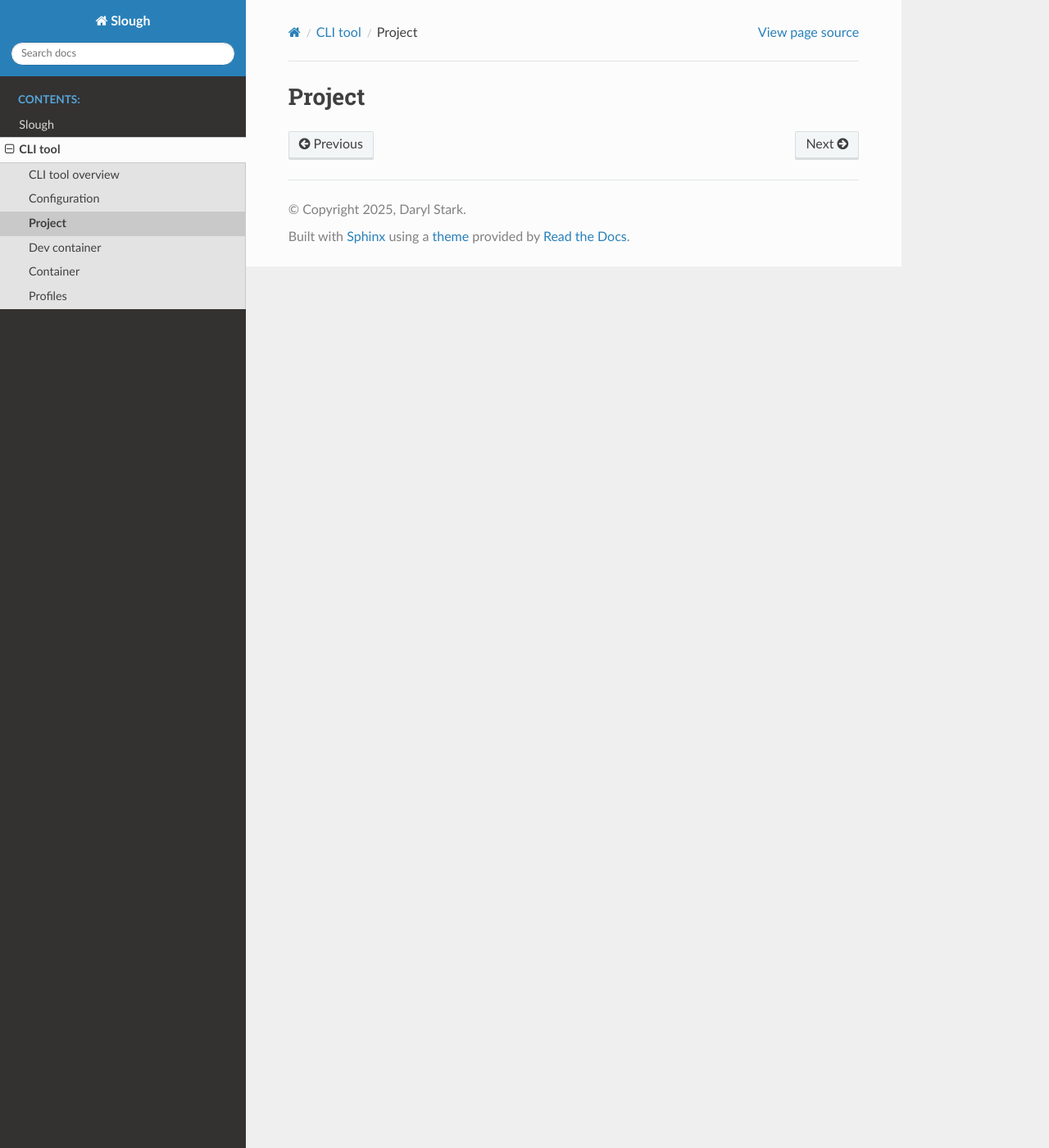
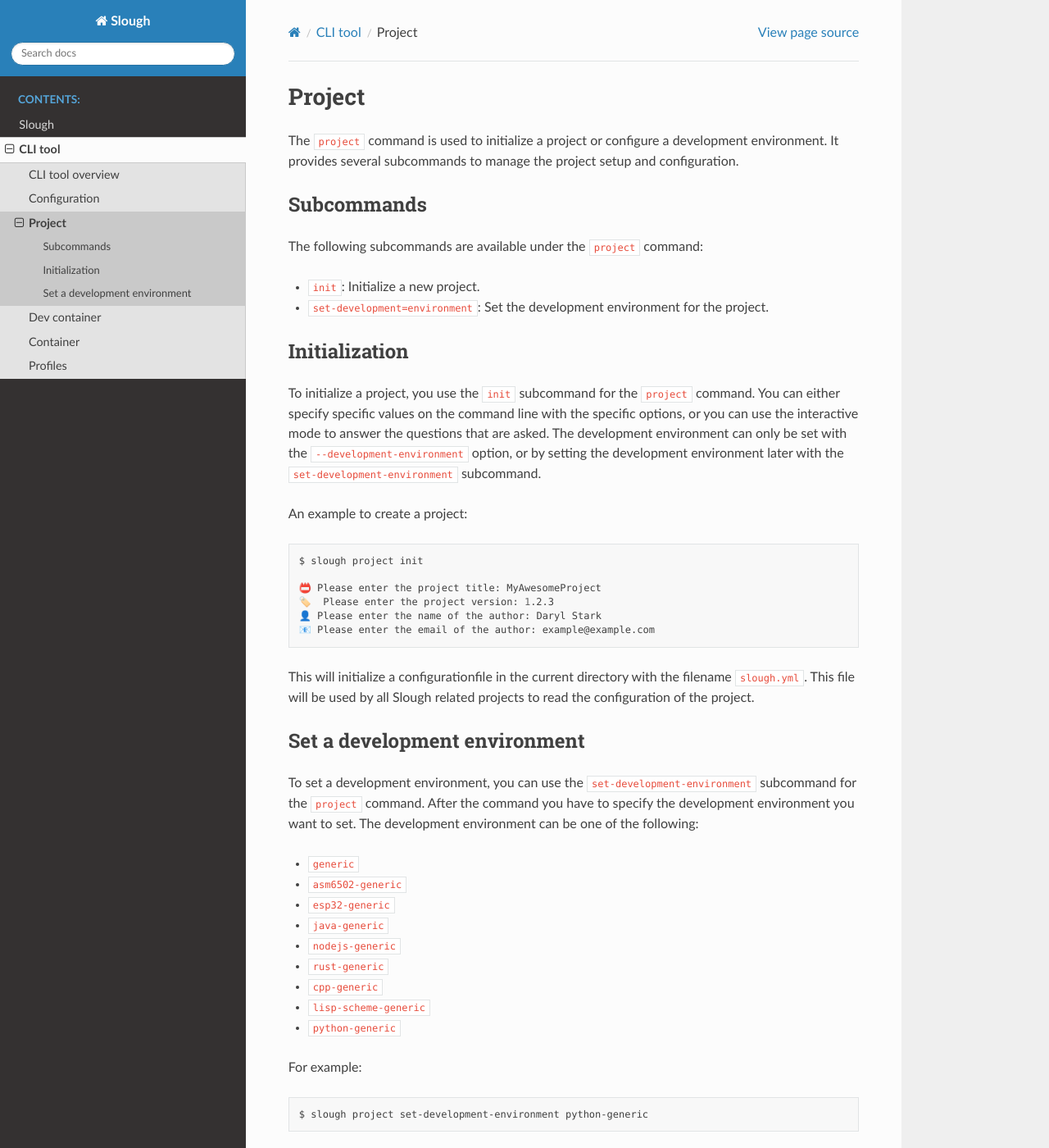
Before and after one commit to DarylStark/slough-lib-py-slough, a Sphinx documentation site: the page built from docs/source/cli_tool/03-project.rst, in a window 1280 px wide and 1400 px high. Shown: the whole window at 82% size. Built offline with Sphinx 7.4.7 and the Read the Docs theme 3.1.0, drawn with Linux system fonts in a browser that asks for light colours.

Commit message:
feat: Add documentation about `project`.

```diff
--- a/docs/source/cli_tool/03-project.rst
+++ b/docs/source/cli_tool/03-project.rst
@@ -1,2 +1,51 @@
 Project
 =======
+
+The ``project`` command is used to initialize a project or configure a development environment. It provides several subcommands to manage the project setup and configuration.
+
+Subcommands
+-----------
+
+The following subcommands are available under the ``project`` command:
+
+- ``init``: Initialize a new project.
+- ``set-development=environment``: Set the development environment for the project.
+
+Initialization
+--------------
+
+To initialize a project, you use the ``init`` subcommand for the ``project`` command. You can either specify specific values on the command line with the specific options, or you can use the interactive mode to answer the questions that are asked. The development environment can only be set with the ``--development-environment`` option, or by setting the development environment later with the ``set-development-environment`` subcommand.
+
+An example to create a project:
+
+.. code-block :: bash
+
+    $ slough project init
+
+    📛 Please enter the project title: MyAwesomeProject
+    🏷️  Please enter the project version: 1.2.3
+    👤 Please enter the name of the author: Daryl Stark
+    📧 Please enter the email of the author: example@example.com
+
+This will initialize a configurationfile in the current directory with the filename ``slough.yml``. This file will be used by all Slough related projects to read the configuration of the project.
+
+Set a development environment
+-----------------------------
+
+To set a development environment, you can use the ``set-development-environment`` subcommand for the ``project`` command. After the command you have to specify the development environment you want to set. The development environment can be one of the following:
+
+-   ``generic``
+-   ``asm6502-generic``
+-   ``esp32-generic``
+-   ``java-generic``
+-   ``nodejs-generic``
+-   ``rust-generic``
+-   ``cpp-generic``
+-   ``lisp-scheme-generic``
+-   ``python-generic``
+
+For example:
+
+.. code-block :: bash
+
+    $ slough project set-development-environment python-generic
```
